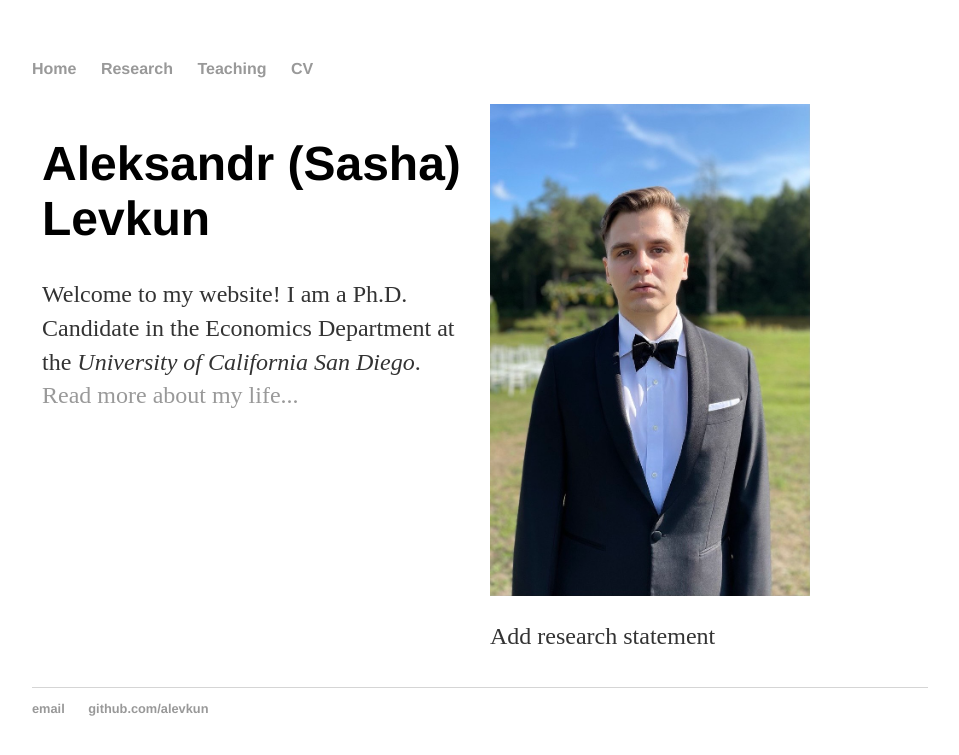
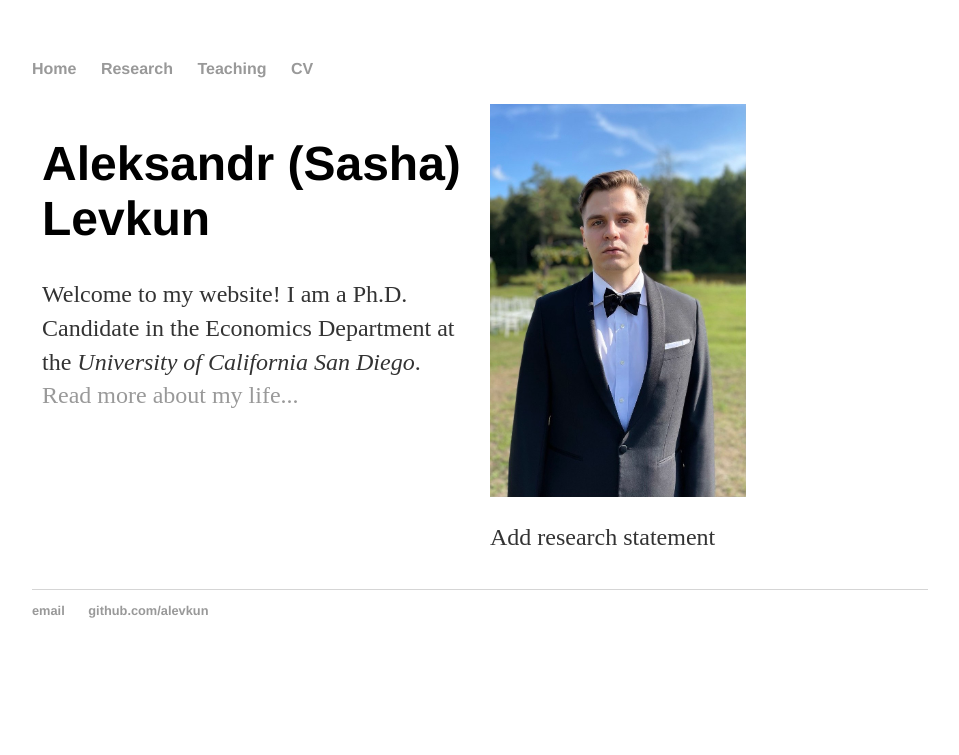
Before and after one commit to alevkun/alevkun.github.io, a Jekyll site: the page built from index.html, in a window 1280 px wide. Shown: the top 755 px of the page, without its empty margins (160-1119 px from the left). Built offline with Jekyll 4.4.1, drawn with Linux system fonts in a browser that asks for light colours.

Commit message:
Update index.html

```diff
--- a/index.html
+++ b/index.html
@@ -8,7 +8,7 @@
     <p>Welcome to my website! I am a Ph.D. Candidate in the Economics Department at the <em>University of California San Diego</em>. <a href="/about">Read more about my life...</a></p>
   </div>
   <div class="column right" style="background-color:White;">
-    <img src="https://alevkun.github.io/assets/headshot.JPG" style="width: 25vw; min-width: 100px;" align="top"/>
+    <img src="https://alevkun.github.io/assets/headshot.JPG" style="width: 20vw; min-width: 100px;" align="top"/>
     <p> Add research statement </p>
   </div>
 </div>
```
